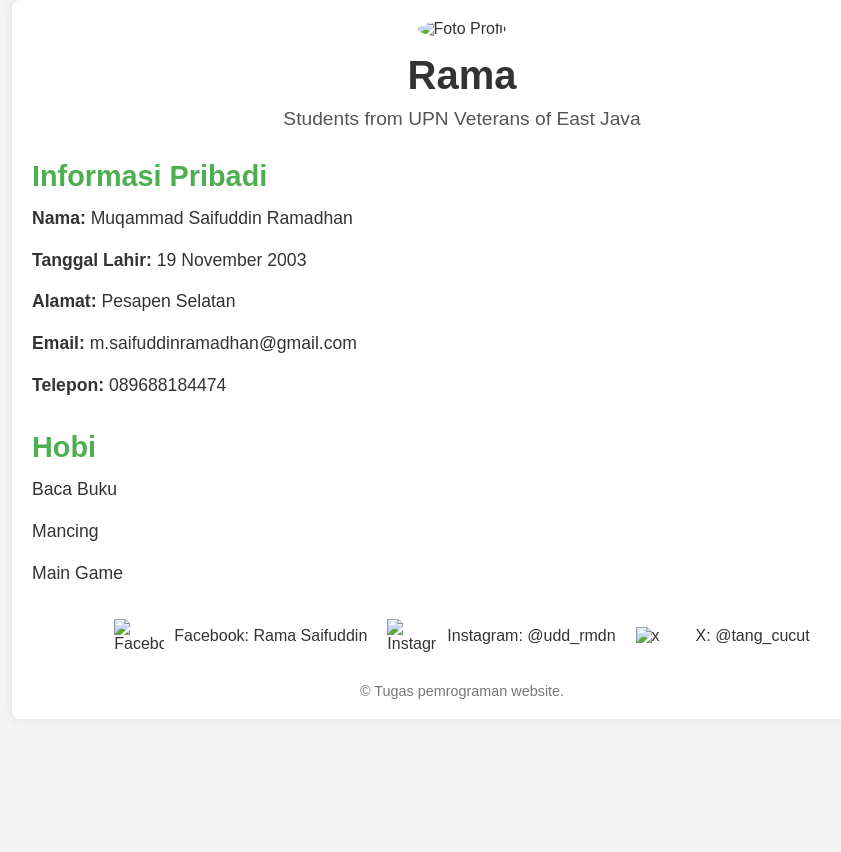
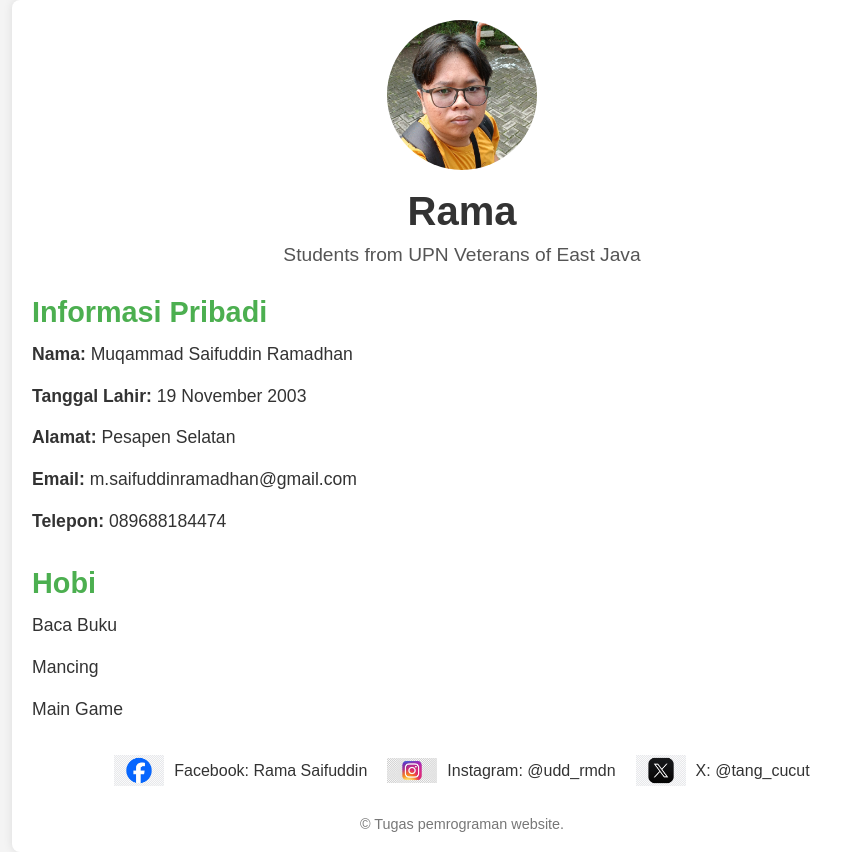
Before and after one commit to Juuten/Biodata, a plain HTML site: page index.html in a window 1280 px wide. Shown: the whole page, without its empty margins (178-1019 px from the left). Before the commit the page ends 800 px from the top, so only its background shows below. Drawn offline with Linux system fonts and the light colour scheme.

Commit message:
solve the problem

```diff
--- a/index.html
+++ b/index.html
@@ -11,7 +11,7 @@
     <div class="container">
         <header>
             <div class="profile-img">
-                <img src="ramaa.jpg" alt="Foto Profil">
+                <img src="assets/ramaa.jpg" alt="Foto Profil">
             </div>
             <h1>Rama</h1>
             <p class="title">Students from UPN Veterans of East Java</p>
@@ -39,17 +39,17 @@
 
             <div class="socialMedia">
                 <div class="sosmed">
-                    <img src="fb.jpg" alt="Facebook">
+                    <img src="assets/fb.jpg" alt="Facebook">
                     <span>Facebook: Rama Saifuddin</span>
                 </div>
 
                 <div class="sosmed">
-                    <img src="ig.jpg" alt="Instagram">
+                    <img src="assets/ig.jpg" alt="Instagram">
                     <span>Instagram: @udd_rmdn</span>
                 </div>
 
                 <div class="sosmed">
-                    <img src="x.jpg" alt="x">
+                    <img src="assets/x.jpg" alt="x">
                     <span>X: @tang_cucut</span>
                 </div>
             </div>
--- a/style.css
+++ b/style.css
@@ -1,4 +1,4 @@
-/* Reset dasar */
+
 * {
     margin: 0;
     padding: 0;
```
